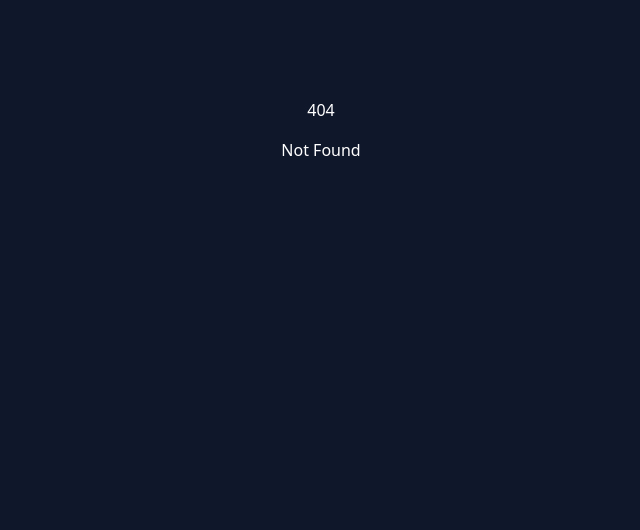
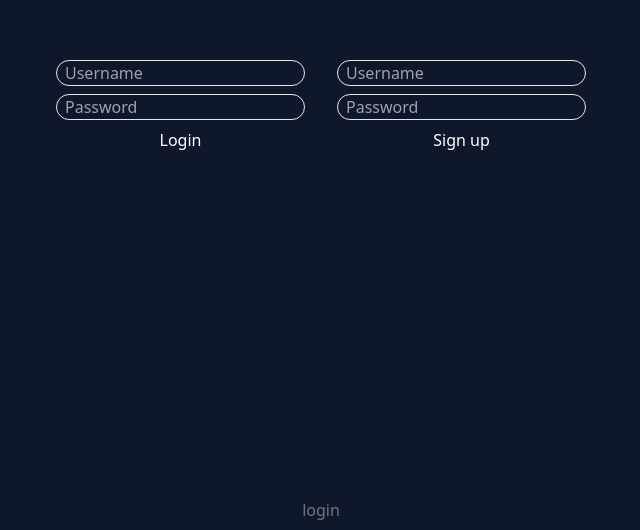
Before and after one commit to cantart/conn4, a SvelteKit app: page /login in a window 1280 px wide. Before the commit this address had no page. Shown: the part 270-800 px from the top of the page, without its empty margins (319-959 px from the left). Built offline with nearby package versions, Linux system fonts and the light colour scheme.

Commit message:
login page

```diff
--- a/src/app.css
+++ b/src/app.css
@@ -8,6 +8,6 @@
 	}
 
 	input {
-		@apply rounded-full border bg-transparent;
+		@apply rounded-full border bg-transparent px-2;
 	}
 }
--- a/src/routes/+layout.svelte
+++ b/src/routes/+layout.svelte
@@ -9,5 +9,10 @@
 </script>
 
 <div class="flex min-h-screen flex-col items-center justify-center gap-4">
-	{@render children()}
+	<div class="my-auto text-center">{@render children()}</div>
+	{#if import.meta.env.DEV}
+		<footer class="mb-2 opacity-40 transition-all hover:opacity-100">
+			<a href="/login">login</a>
+		</footer>
+	{/if}
 </div>
--- /dev/null
+++ b/src/routes/login/+page.svelte
@@ -0,0 +1,13 @@
+<div class="flex gap-8">
+	<form method="post" action="?/login" class="flex flex-col gap-2">
+		<input type="text" name="username" placeholder="Username" />
+		<input type="password" name="password" placeholder="Password" />
+		<button type="submit">Login</button>
+	</form>
+
+	<form method="post" action="?/signup" class="flex flex-col gap-2">
+		<input type="text" name="username" placeholder="Username" />
+		<input type="password" name="password" placeholder="Password" />
+		<button type="submit">Sign up</button>
+	</form>
+</div>
```
